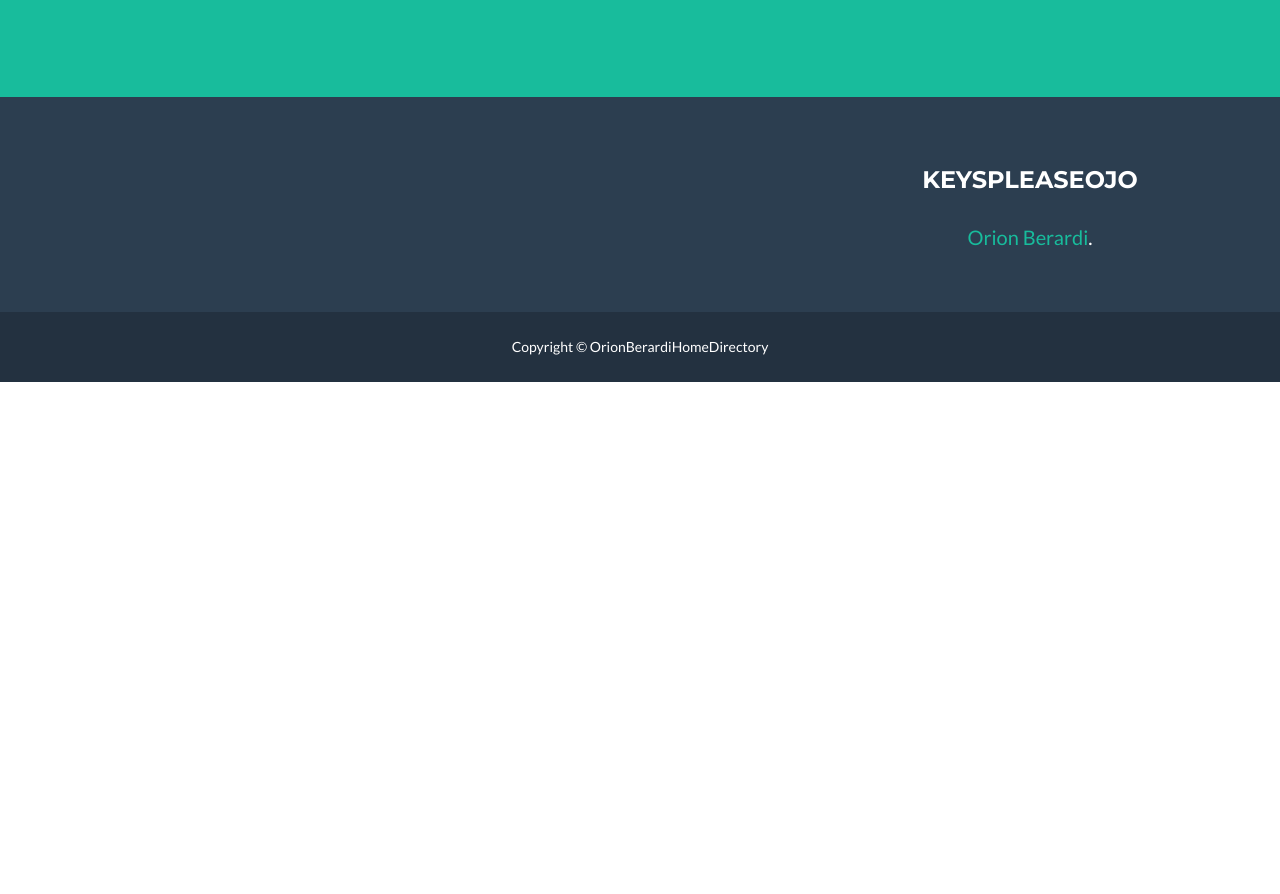
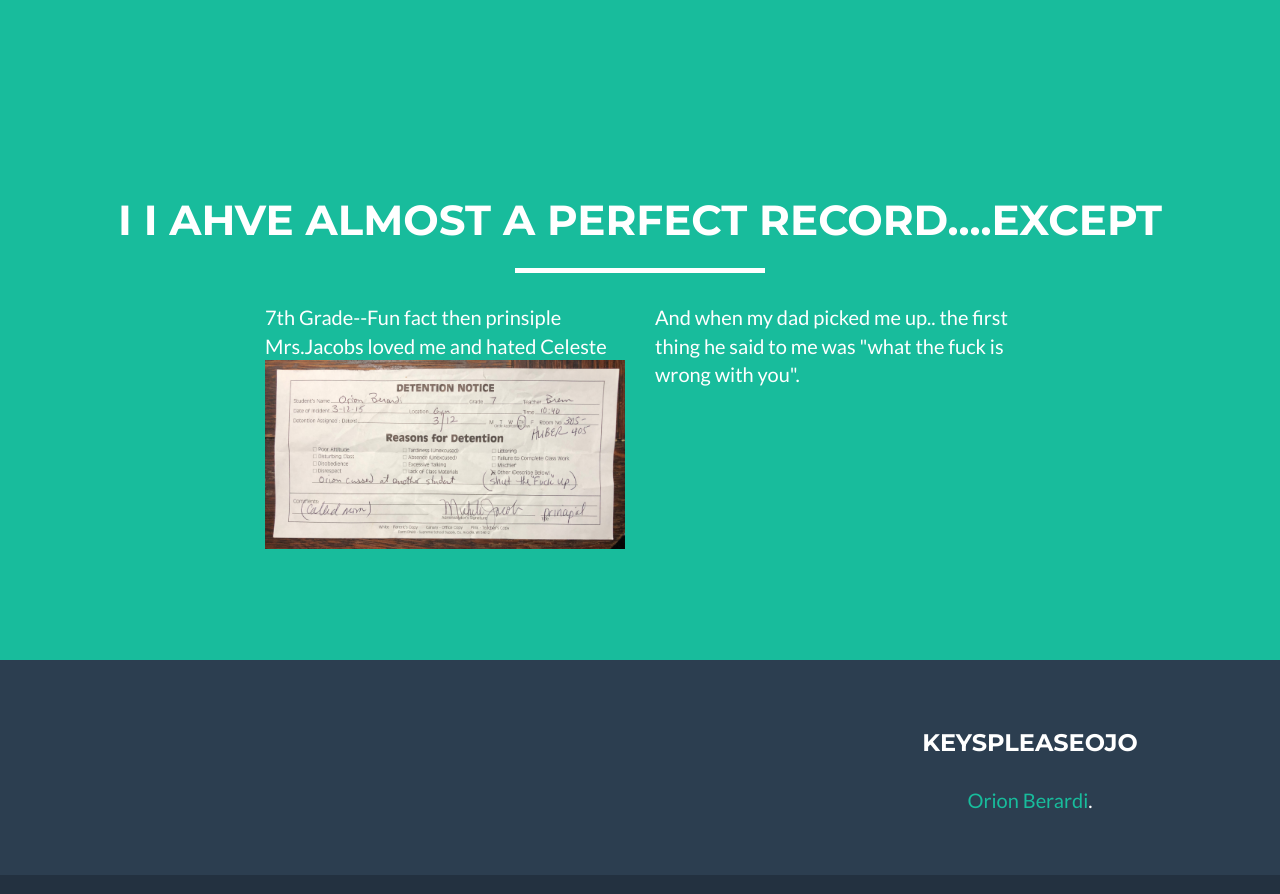
Before and after one commit to KeysPleaseOjo/Graduation-website, a plain HTML site: page index.html in a window 1280 px wide. Shown: the part 1643-2537 px from the top of the page. Before the commit the page ends 2025 px from the top, so only its background shows below. Drawn offline with nearby package versions, Linux system fonts and the light colour scheme.

Commit message:
Update index.html

```diff
--- a/index.html
+++ b/index.html
@@ -126,7 +126,40 @@
     </section>
 
     <!-- Contact Section -->
+<section class="success" id="about">
+        <div class="container">
+            <div class="row">
+                <div class="col-lg-12 text-center">
+                    <h2>I I ahve almost a perfect record....except</h2>
+                    <hr class="star-light">
+                </div>
+            </div>
+            <div class="row">
+                <div class="col-lg-4 col-lg-offset-2">
+                    <p>7th Grade--Fun fact then prinsiple Mrs.Jacobs loved me and hated Celeste
+                        <img class="img-responsive" src="img\IMG_0992.jpg" alt="" width="" height="300" >
 
+                    </p>
+
+                </div>
+
+                <div class="col-lg-4">
+                    <p>
+                 And when my dad picked me up.. the first thing he said to me was "what the fuck is wrong with you".
+
+                    </p>
+                </div>
+                <div class="col-lg-8 col-lg-offset-2 text-center">
+                    <!-- <a href="#" class="btn btn-lg btn-outline">
+                        <i class="fa fa-download"></i> Download Theme
+                    </a> -->
+
+
+
+                </div>
+            </div>
+        </div>
+    </section>
     <!-- Footer -->
     <footer class="text-center">
         <div class="footer-above">
```
